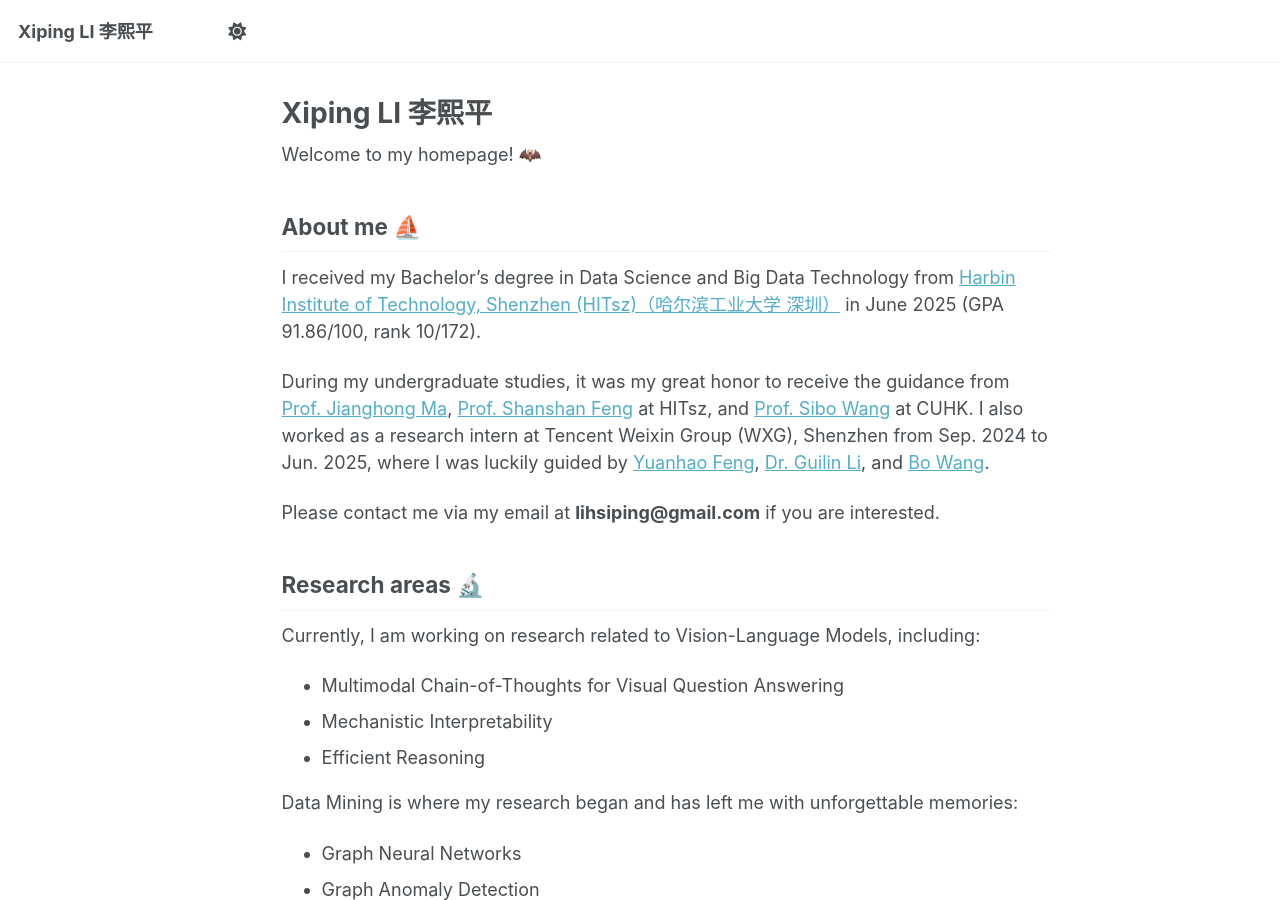
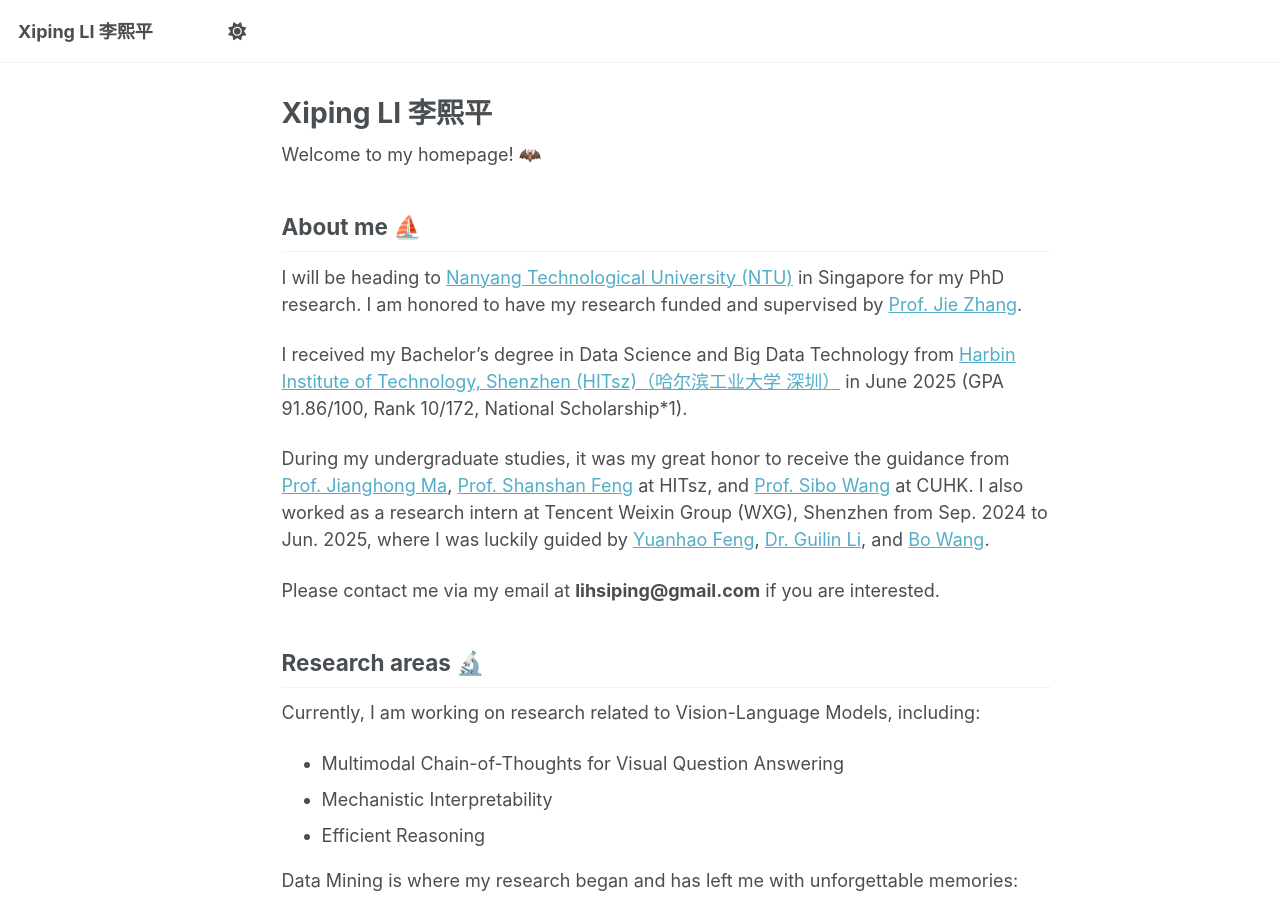
Before and after one commit to li-xiping/li-xiping.github.io, a Jekyll site: the page built from _pages/about.md, in a window 1280 px wide and 900 px high. Built offline with Jekyll 4.4.1, drawn with Linux system fonts in a browser that asks for light colours; a script that is not in the unit is left out.

Commit message:
Update about.md

```diff
--- a/_pages/about.md
+++ b/_pages/about.md
@@ -19,8 +19,9 @@ I am an incoming Ph.D. student in [System Engineering and Engineering Managemant
 
 Prior to this,
 -->
+I will be heading to [Nanyang Technological University (NTU)](https://www.ntu.edu.sg/computing) in Singapore for my PhD research. I am honored to have my research funded and supervised by [Prof. Jie Zhang](https://personal.ntu.edu.sg/zhangj/).
 
-I received my Bachelor’s degree in Data Science and Big Data Technology from [Harbin Institute of Technology, Shenzhen (HITsz)（哈尔滨工业大学 深圳）](https://www.hitsz.edu.cn/index.html) in June 2025 (GPA 91.86/100, rank 10/172).
+I received my Bachelor’s degree in Data Science and Big Data Technology from [Harbin Institute of Technology, Shenzhen (HITsz)（哈尔滨工业大学 深圳）](https://www.hitsz.edu.cn/index.html) in June 2025 (GPA 91.86/100, Rank 10/172, National Scholarship*1).
 
 
 During my undergraduate studies, it was my great honor to receive the guidance from [Prof. Jianghong Ma](https://faculty.hitsz.edu.cn/majianghong), [Prof. Shanshan Feng](https://jszy.whu.edu.cn/fengshanshan12/zh_CN/) at HITsz, and [Prof. Sibo Wang](https://www1.se.cuhk.edu.hk/~swang/) at CUHK. I also worked as a research intern at Tencent Weixin Group (WXG), Shenzhen from Sep. 2024 to Jun. 2025, where I was luckily guided by [Yuanhao Feng](https://openreview.net/profile?id=~Yuanhao_Feng2), [Dr. Guilin Li](https://openreview.net/profile?id=~Guilin_Li2), and [Bo Wang](https://openreview.net/profile?id=~Bo_Wang50).
```
